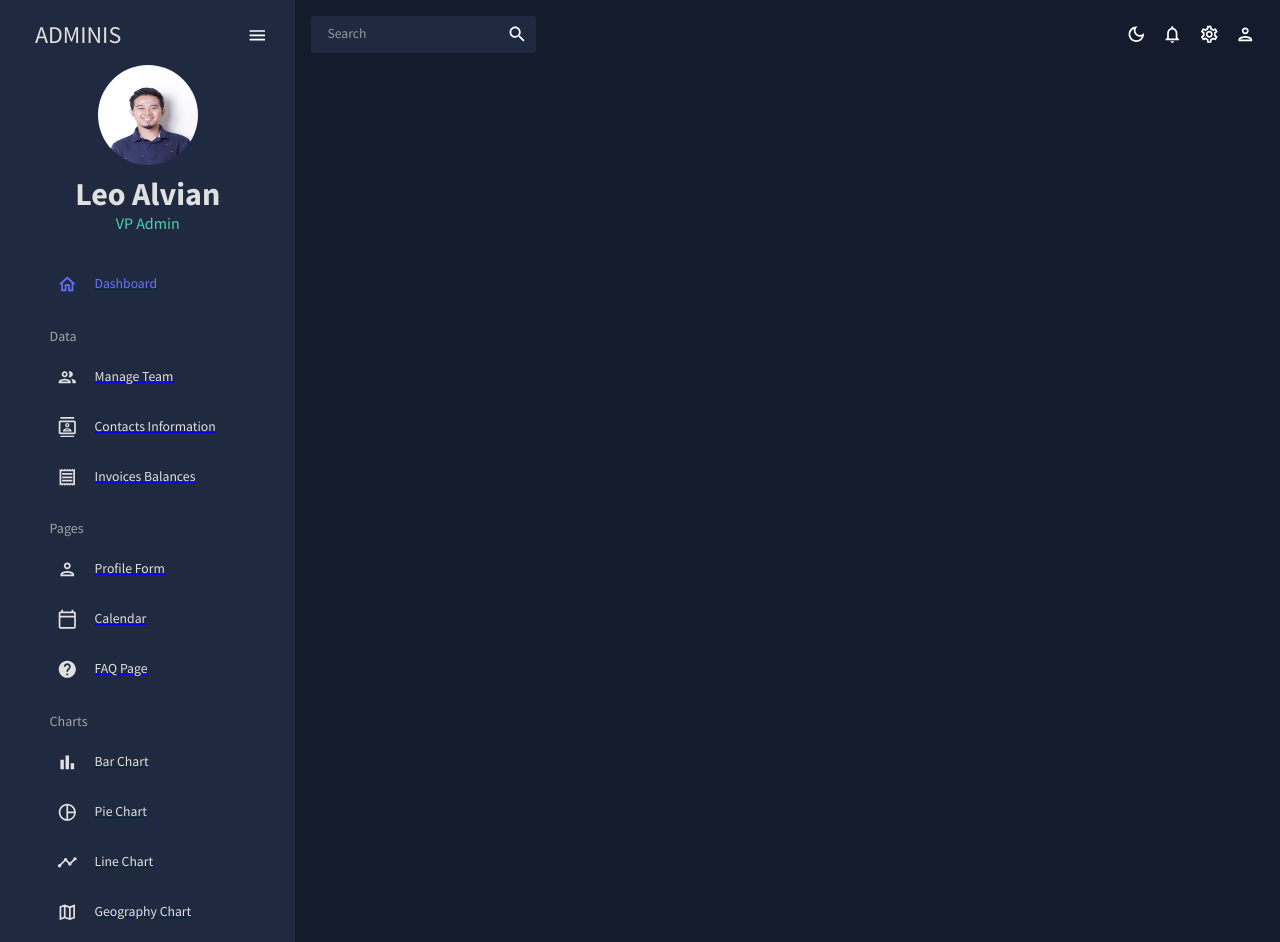
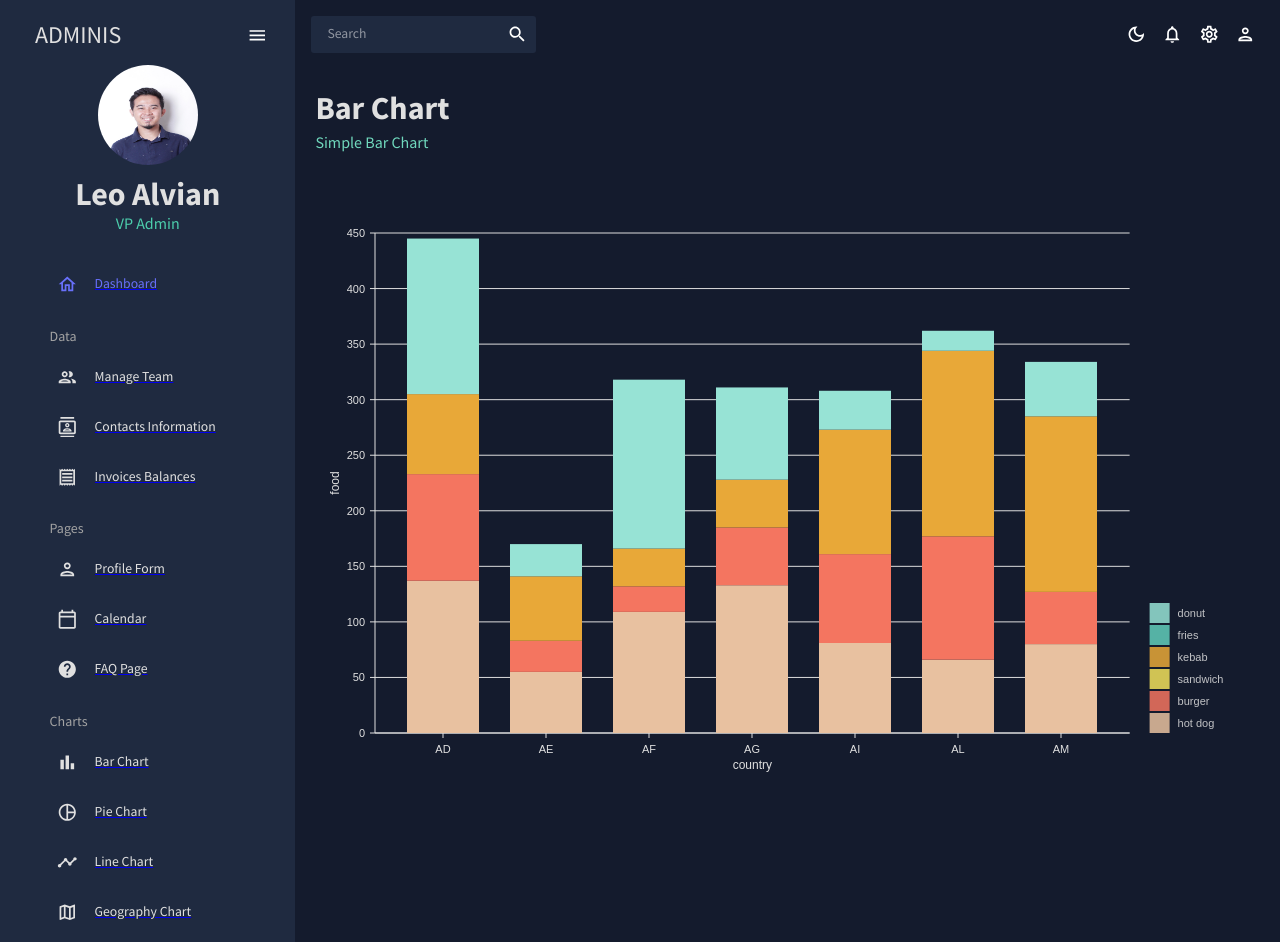
Before and after one commit to LeoAlvian/admin, a React (Create React App) app: page /bar in a window 1280 px wide. Built offline with nearby package versions, Linux system fonts and the light colour scheme; the HTML template or start-up script is replaced by a standard one.

Commit message:
Added BarChart component

```diff
--- a/src/App.js
+++ b/src/App.js
@@ -11,7 +11,7 @@
 import Form from './scenes/form'
 import Calendar from './scenes/calendar'
 import FAQ from './scenes/faq'
-// import Bar from './scenes/bar'
+import Bar from './scenes/bar'
 // import Line from './scenes/line'
 // import Pie from './scenes/pie'
 // import Geography from './scenes/geography'
@@ -36,8 +36,8 @@
             <Route path='/form' element={<Form />} />
             <Route path='/calendar' element={<Calendar />} />
             <Route path='/faq' element={<FAQ />} />
-            {/* <Route path='/bar' element={<Bar />} />
-            <Route path='/pie' element={<Pie />} />
+            <Route path='/bar' element={<Bar />} />
+            {/* <Route path='/pie' element={<Pie />} />
             <Route path='/line' element={<Line />} />
             <Route path='/geography' element={<Geography />} /> */}
           </Routes>
--- /dev/null
+++ b/src/components/BarChart.jsx
@@ -0,0 +1,137 @@
+import { useTheme } from "@mui/material";
+import { ResponsiveBar } from "@nivo/bar";
+import { tokens } from "../theme";
+import { mockBarData as data } from "../data/mockData";
+
+const BarChart = ({ isDashboard = false }) => {
+  const theme = useTheme();
+  const colors = tokens(theme.palette.mode);
+
+  return (
+    <ResponsiveBar
+        data={data}
+        theme={{
+        // added
+            axis: {
+                domain: {
+                line: {
+                    stroke: colors.grey[100],
+                },
+                },
+                legend: {
+                text: {
+                    fill: colors.grey[100],
+                },
+                },
+                ticks: {
+                line: {
+                    stroke: colors.grey[100],
+                    strokeWidth: 1,
+                },
+                text: {
+                    fill: colors.grey[100],
+                },
+                },
+            },
+            legends: {
+                text: {
+                fill: colors.grey[100],
+                },
+            },
+            tooltip: {
+                container: {
+                    "background": "#ffffff",
+                    "color": "#333333",
+                    "fontSize": 13
+                },
+            }
+        }}
+        keys={["hot dog", "burger", "sandwich", "kebab", "fries", "donut"]}
+        indexBy="country"
+        margin={{ top: 50, right: 130, bottom: 50, left: 60 }}
+        padding={0.3}
+        valueScale={{ type: "linear" }}
+        indexScale={{ type: "band", round: true }}
+        colors={{ scheme: "nivo" }}
+        defs={[
+        {
+            id: "dots",
+            type: "patternDots",
+            background: "inherit",
+            color: "#38bcb2",
+            size: 4,
+            padding: 1,
+            stagger: true,
+        },
+        {
+            id: "lines",
+            type: "patternLines",
+            background: "inherit",
+            color: "#eed312",
+            rotation: -45,
+            lineWidth: 6,
+            spacing: 10,
+        },
+        ]}
+        borderColor={{
+        from: "color",
+        modifiers: [["darker", "1.6"]],
+        }}
+        axisTop={null}
+        axisRight={null}
+        axisBottom={{
+        tickSize: 5,
+        tickPadding: 5,
+        tickRotation: 0,
+        legend: isDashboard ? undefined : "country", // changed
+        legendPosition: "middle",
+        legendOffset: 32,
+        }}
+        axisLeft={{
+        tickSize: 5,
+        tickPadding: 5,
+        tickRotation: 0,
+        legend: isDashboard ? undefined : "food", // changed
+        legendPosition: "middle",
+        legendOffset: -40,
+        }}
+        enableLabel={false}
+        labelSkipWidth={12}
+        labelSkipHeight={12}
+        labelTextColor={{
+        from: "color",
+        modifiers: [["darker", 1.6]],
+        }}
+        legends={[
+        {
+            dataFrom: "keys",
+            anchor: "bottom-right",
+            direction: "column",
+            justify: false,
+            translateX: 120,
+            translateY: 0,
+            itemsSpacing: 2,
+            itemWidth: 100,
+            itemHeight: 20,
+            itemDirection: "left-to-right",
+            itemOpacity: 0.85,
+            symbolSize: 20,
+            effects: [
+            {
+                on: "hover",
+                style: {
+                itemOpacity: 1,
+                },
+            },
+            ],
+        },
+        ]}
+        role="application"
+        barAriaLabel={function (e) {
+        return e.id + ": " + e.formattedValue + " in country: " + e.indexValue;
+        }}
+    />
+  );
+};
+
+export default BarChart;
--- /dev/null
+++ b/src/scenes/bar/index.jsx
@@ -0,0 +1,16 @@
+import { Box } from "@mui/material";
+import Header from "../../components/Header";
+import BarChart from "../../components/BarChart";
+
+const Bar = () => {
+    return (
+        <Box m='20px'>
+            <Header title='Bar Chart' subtitle='Simple Bar Chart'/>
+            <Box height="75vh">
+                <BarChart />
+            </Box>
+        </Box>
+    )
+}
+
+export default Bar
```
